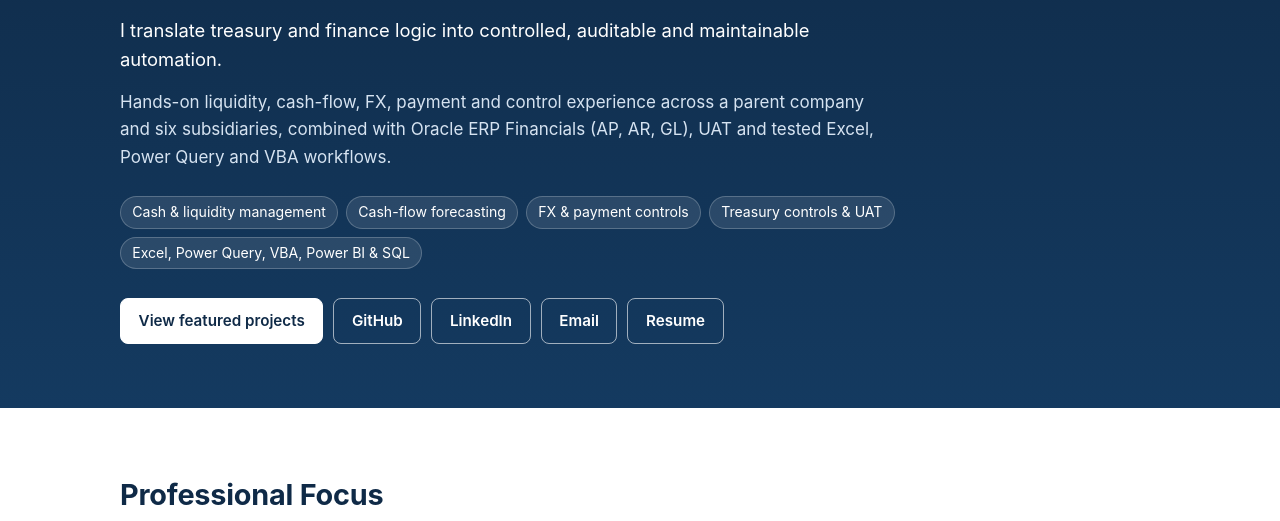
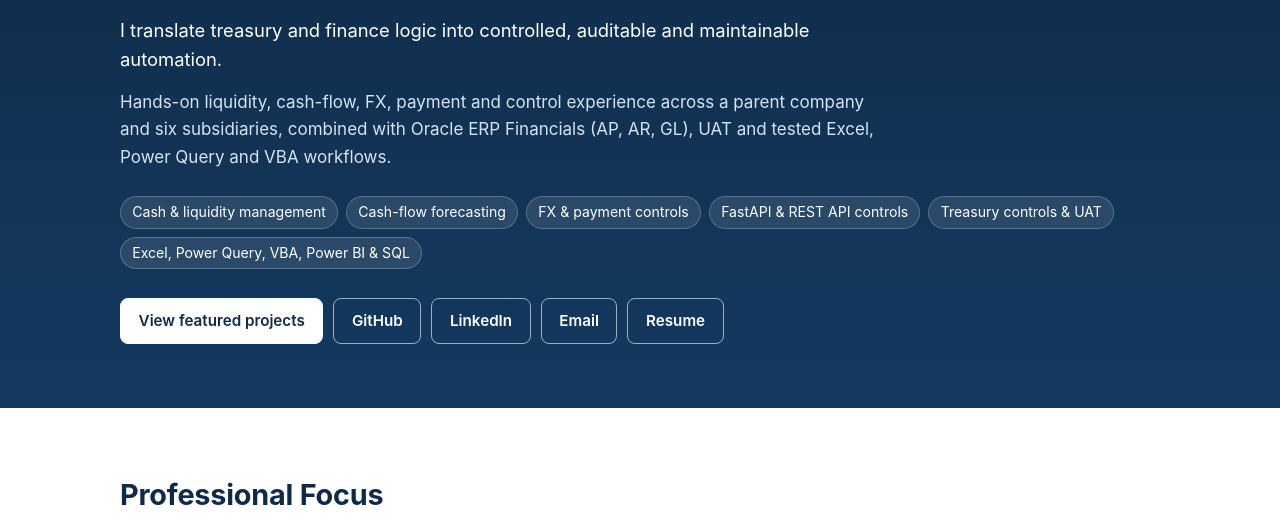
Before and after one commit to doggy-ferry/xuanlin-yu-treasury-portfolio, a plain HTML site: page index.html in a window 1280 px wide. Shown: the part 239-760 px from the top of the page. Drawn offline with Linux system fonts and the light colour scheme.

Commit message:
feat: surface API capability in hero

```diff
--- a/index.html
+++ b/index.html
@@ -42,6 +42,7 @@
       <li>Cash &amp; liquidity management</li>
       <li>Cash-flow forecasting</li>
       <li>FX &amp; payment controls</li>
+      <li>FastAPI &amp; REST API controls</li>
       <li>Treasury controls &amp; UAT</li>
       <li>Excel, Power Query, VBA, Power BI &amp; SQL</li>
     </ul>
```
